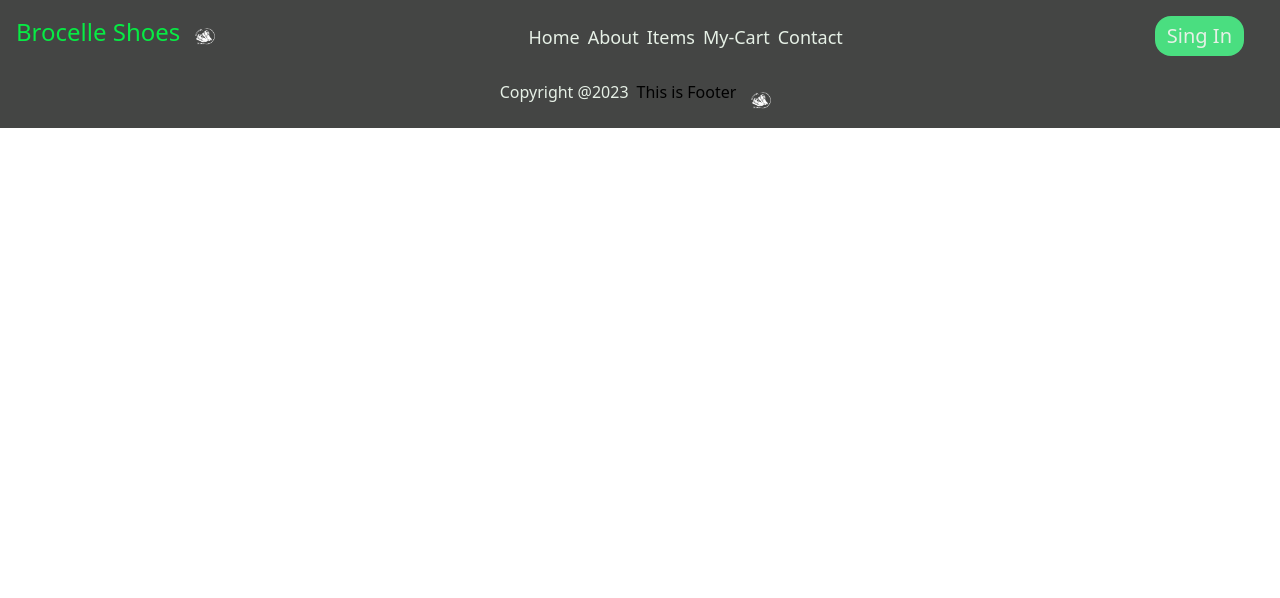
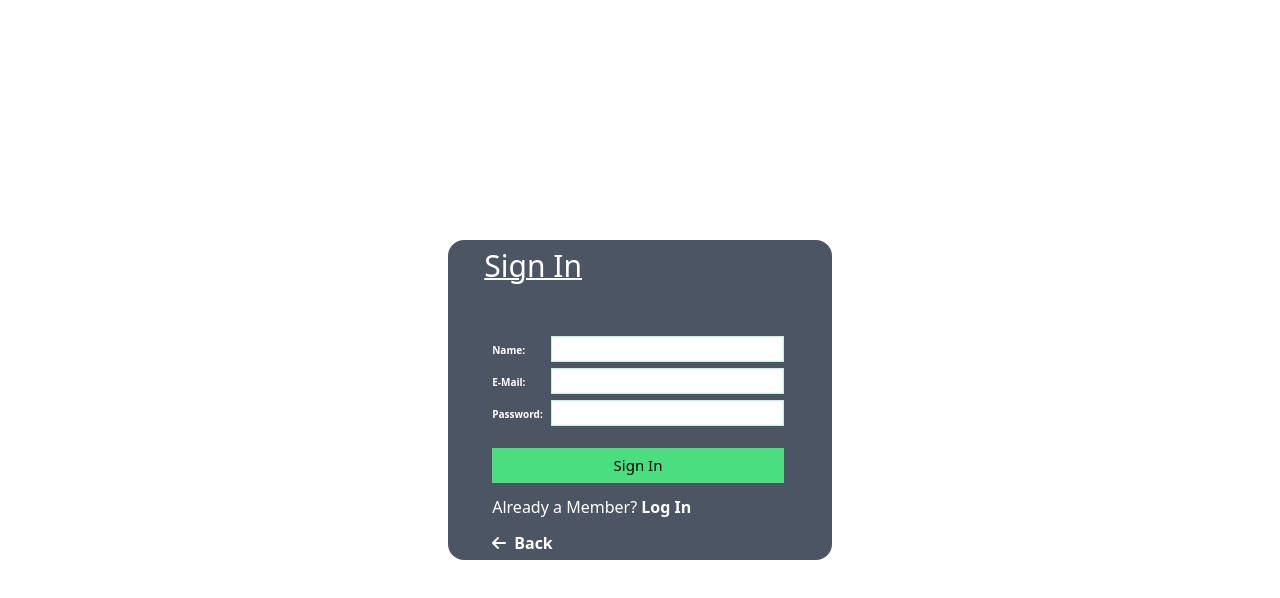
Before and after one commit to KavishkaIndeepa/React-Project, a React (Create React App) app in the folder client/: page /signin in a window 1280 px wide. Shown: the top 598 px of the page. Built offline with nearby package versions, Linux system fonts and the light colour scheme.

Commit message:
Added Sign In

```diff
--- a/client/package.json
+++ b/client/package.json
@@ -3,6 +3,9 @@
   "version": "0.1.0",
   "private": true,
   "dependencies": {
+    "@fortawesome/fontawesome-svg-core": "^6.5.1",
+    "@fortawesome/free-solid-svg-icons": "^6.5.1",
+    "@fortawesome/react-fontawesome": "^0.2.0",
     "@testing-library/jest-dom": "^5.17.0",
     "@testing-library/react": "^13.4.0",
     "@testing-library/user-event": "^13.5.0",
--- a/client/src/app/App.tsx
+++ b/client/src/app/App.tsx
@@ -7,6 +7,7 @@ import {Footer} from "../view/common/Footer/Footer";
 import {Main} from "../view/common/MainContent/Main";
 import {DefaultLayout} from "../view/common/DefaultLayout/DefaultLayout";
 import {Login} from "../view/pages/Login/Login";
+import {SignIn} from "../view/pages/SignIn/SignIn";
 
 function App() {
   return (
@@ -14,6 +15,7 @@ function App() {
           <Routes>
               <Route path="/*" Component={DefaultLayout}></Route>
               <Route path="/login" Component={Login}></Route>
+              <Route path="/signin" Component={SignIn}></Route>
           </Routes>
 
       </BrowserRouter>
--- a/client/src/view/common/Footer/Footer.tsx
+++ b/client/src/view/common/Footer/Footer.tsx
@@ -8,7 +8,7 @@ export class Footer extends Component {
             <div className="p-2 bg-[#444544] flex justify-center">
 
                 <p className="text[10px] text-[#e6f0e6] pr-2 hover:text-green-400">Copyright @2023</p>
-                <h1 className="text-1xl text-third">This is Footer</h1>
+                <h1 className="text-1xl text-third hover:text-white">Kavishka Indeepa</h1>
 
                 <img className="h-10 w-10 ml-1" src={logo} alt=""/>
             </div>
--- a/client/src/view/common/Navbar/Navbar.tsx
+++ b/client/src/view/common/Navbar/Navbar.tsx
@@ -6,7 +6,7 @@ import {Link} from "react-router-dom";
 export class Navbar extends Component {
     render() {
         return (
-            <div className="p-4 bg-[#444544] flex justify-between">
+            <div className="p-4 bg-[#444544] flex flex-wrap justify-between">
                 <div className="flex">
                     <h1 className="text-2xl text-Primary">Brocelle Shoes</h1>
 
@@ -32,8 +32,11 @@ export class Navbar extends Component {
 
                 </ul>
 
+                <button className="text-[20px] text-[#e6f0e6] bg-green-400 pl-3 pr-3
+                                   hover:text-gray-600 rounded-2xl"><Link to="/login">Log In</Link></button>
+
                 <button className="text-[20px] text-[#e6f0e6] bg-green-400 pl-3 pr-3 mr-5
-                                   hover:text-gray-600 rounded-2xl"><Link to="/login">Sing In</Link></button>
+                                   hover:text-gray-600 rounded-2xl"><Link to="/signin">Sing In</Link></button>
 
 
             </div>
--- a/client/src/view/pages/About/About.tsx
+++ b/client/src/view/pages/About/About.tsx
@@ -5,11 +5,11 @@ import main from "../../../assets/Shop.jpeg";
 export class About extends Component {
     render() {
         return (
-            <div className={"mb-9"}>
+            <div className={"mb-9 flex flex-wrap"}>
                 <p className={"mt-12 ml-5 text-4xl font-bold"}>Welcome to Brocelle Shoes – Where Style Meets Comfort!</p>
                 <div className={"flex"}>
 
-                    <div className={"mt-20 ml-5 mb-5"}>
+                    <div className={"mt-20 ml-5 mb-5 mr-5"}>
 
                         At Brocelle Shoes, we believe that every step you take should be a stylish statement without
                         compromising on comfort. Our passion for footwear drives us to curate a diverse collection of
@@ -34,7 +34,7 @@ export class About extends Component {
                     </div>
 
                     <div className={"mx-auto"}>
-                        <img className={"ml-5 mb-10 mt-20"} src={main} alt=""/>
+                        <img className={" mb-10 mt-20"} src={main} alt=""/>
                     </div>
 
                 </div>
--- a/client/src/view/pages/Home/Home.tsx
+++ b/client/src/view/pages/Home/Home.tsx
@@ -4,7 +4,7 @@ import main from "../../../assets/_Shoes Sale  .png";
 export class Home extends Component {
     render() {
         return (
-            <div className={"flex"}>
+            <div className={"flex flex-wrap"}>
                 <div>
                    <h1 className={"p-2 mt-52 ml-36 font-bold shadow-xl text-4xl"}>The Best Choice For A <br/><br/>
                        <span className={"ml-36 text-Secondary"}>Where Style Meets Comfort!</span></h1>
--- a/client/src/view/pages/Login/Login.tsx
+++ b/client/src/view/pages/Login/Login.tsx
@@ -1,34 +1,41 @@
-import {Component} from "react";
+import React, {Component} from "react";
+import {Link} from "react-router-dom";
+import { FontAwesomeIcon } from '@fortawesome/react-fontawesome';
+import { faArrowLeft } from '@fortawesome/free-solid-svg-icons';
 
 
 export class Login extends Component {
     render() {
         return (
-            //
-            <div className={"flex h-screen justify-center items-center"}>
-                <div className={"h-80  mt-4 mb-4 pl-9 mx-auto border-white border-[0.5] rounded-2xl bg-gray-600 transition-opacity"}>
-                    <h2 className={"pt-2 pb-2 text-3xl underline decoration-2 text-white mb-9 "}>Sing In</h2>
-                    <form className={"h-auto p-2 justify-center mr-10"}>
-
-                        <div className="pb-2">
+            <div className={"flex h-screen justify-center items-center bg-cover bg-center bg-no-repeat"}
+                 style={{backgroundImage: 'url("../../../assets/erol-ahmed-IHL-Jbawvvo-unsplash.jpg")'}}>
+                <div
+                    className={"h-80 mt-4 mb-4 pl-9 mx-auto border-white border-[0.5] rounded-2xl bg-gray-600"}>
+                    <h2 className={"pt-2 pb-2 text-3xl underline decoration-2 text-white mb-9 "}>Log In</h2>
+                    <form className={"h-auto m-5 p-2 justify-center mr-10"}>
+                        <div className="pb-2 mb-3">
                             <label className="text-[10px] pr-2 font-bold text-white">E mail: </label>
                             <input className="float-right border-[1px] border-green-200" type={"email"}/>
                         </div>
-
-                        <div className="pb-2">
+                        <div className="pb-2 mt-3">
                             <label className="text-[10px] pr-2 font-bold text-white">Password: </label>
                             <input className="float-right border-[1px] border-green-200" type={"password"}/>
                         </div>
+                        <div className={"mt-2"}>
+                            <button className="mt-6 justify-center text-center w-full bg-green-400 text-[15px] p-[6px] rounded-3xl hover:text-white">Log In
+                            </button>
+                        </div>
+                        <div className={"pt-3"}>
+                            <Link className={"font-bold text-white flex items-center"} to="/">
+                                <FontAwesomeIcon icon={faArrowLeft} className="mr-2" />
+                                Back
+                            </Link>
+                        </div>
+                    </form>
+                </div>
+            </div>
 
-                        <div className={"mt-2"}>
-                            <button className="mt-2 w-full bg-green-400 text-[15px] p-[6px] hover:text-white">Sing In</button>
-                        </div>
 
-                    </form>
-
-                </div>
-
-            </div>
         );
     }
 }
--- /dev/null
+++ b/client/src/view/pages/SignIn/SignIn.tsx
@@ -0,0 +1,53 @@
+import React, {Component} from "react";
+import {Link} from "react-router-dom";
+import { FontAwesomeIcon } from '@fortawesome/react-fontawesome';
+import { faArrowLeft } from '@fortawesome/free-solid-svg-icons';
+
+export class SignIn extends Component {
+    render() {
+        return (
+            <div className={"flex h-screen justify-center items-center"}>
+                <div className={"h-80  mt-4 mb-4 pl-9 mx-auto border-white border-[0.5] rounded-2xl bg-gray-600 transition-opacity"}>
+                    <h2 className={"pt-2 pb-2 text-3xl underline decoration-2 text-white mb-9 "}>Sign In</h2>
+                    <form className={"h-auto p-2 justify-center mr-10 "}>
+
+                        <div className="pb-2">
+                            <label className="text-[10px] pr-2 font-bold text-white">Name: </label>
+                            <input className="float-right border-[1px] border-green-200" type={""}/>
+                        </div>
+
+                        <div className="pb-2">
+                            <label className="text-[10px] pr-2 font-bold text-white">E-Mail: </label>
+                            <input className="float-right border-[1px] border-green-200" type={"email"}/>
+                        </div>
+
+                        <div className="pb-2">
+                            <label className="text-[10px] pr-2 font-bold text-white">Password: </label>
+                            <input className="float-right border-[1px] border-green-200" type={"password"}/>
+                        </div>
+
+                        <div className={"mt-2"}>
+                            <button className="mt-2 w-full bg-green-400 text-[15px] p-[6px] hover:text-white">Sign In</button>
+                        </div>
+
+                        <div className={"pt-3"}>
+                            <p className={"text-white"}>Already a Member? <Link className={"font-bold"} to="/login">Log In</Link></p>
+                        </div>
+
+                        <div className={"pt-3"}>
+                            <Link className={"font-bold text-white flex items-center"} to="/">
+                                <FontAwesomeIcon icon={faArrowLeft} className="mr-2" />
+                                Back
+                            </Link>
+                        </div>
+
+
+
+                    </form>
+
+                </div>
+
+            </div>
+        );
+    }
+}
```
Also changed, not shown: 1 other file (tests, documents, lock files or other folders).
